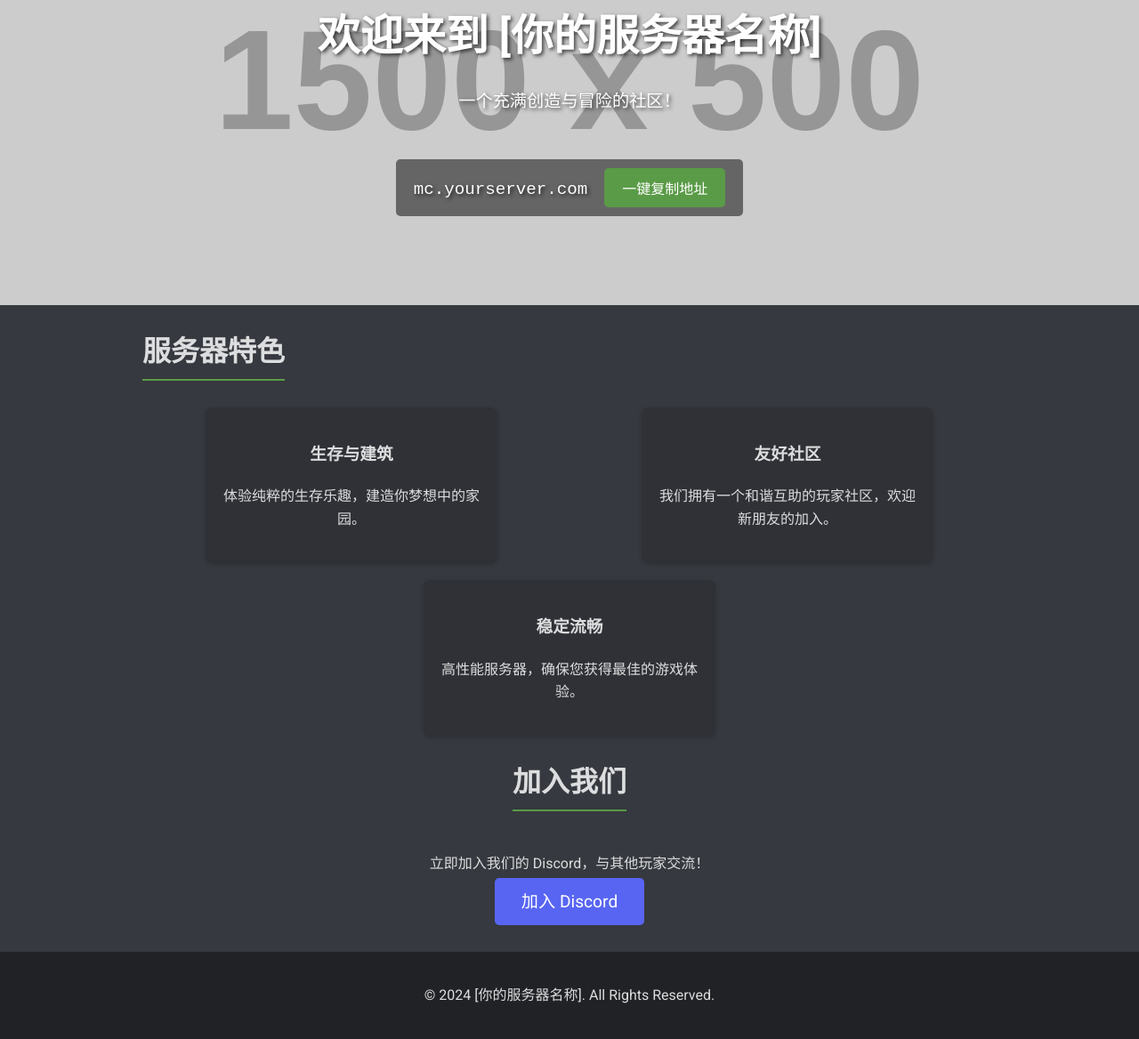
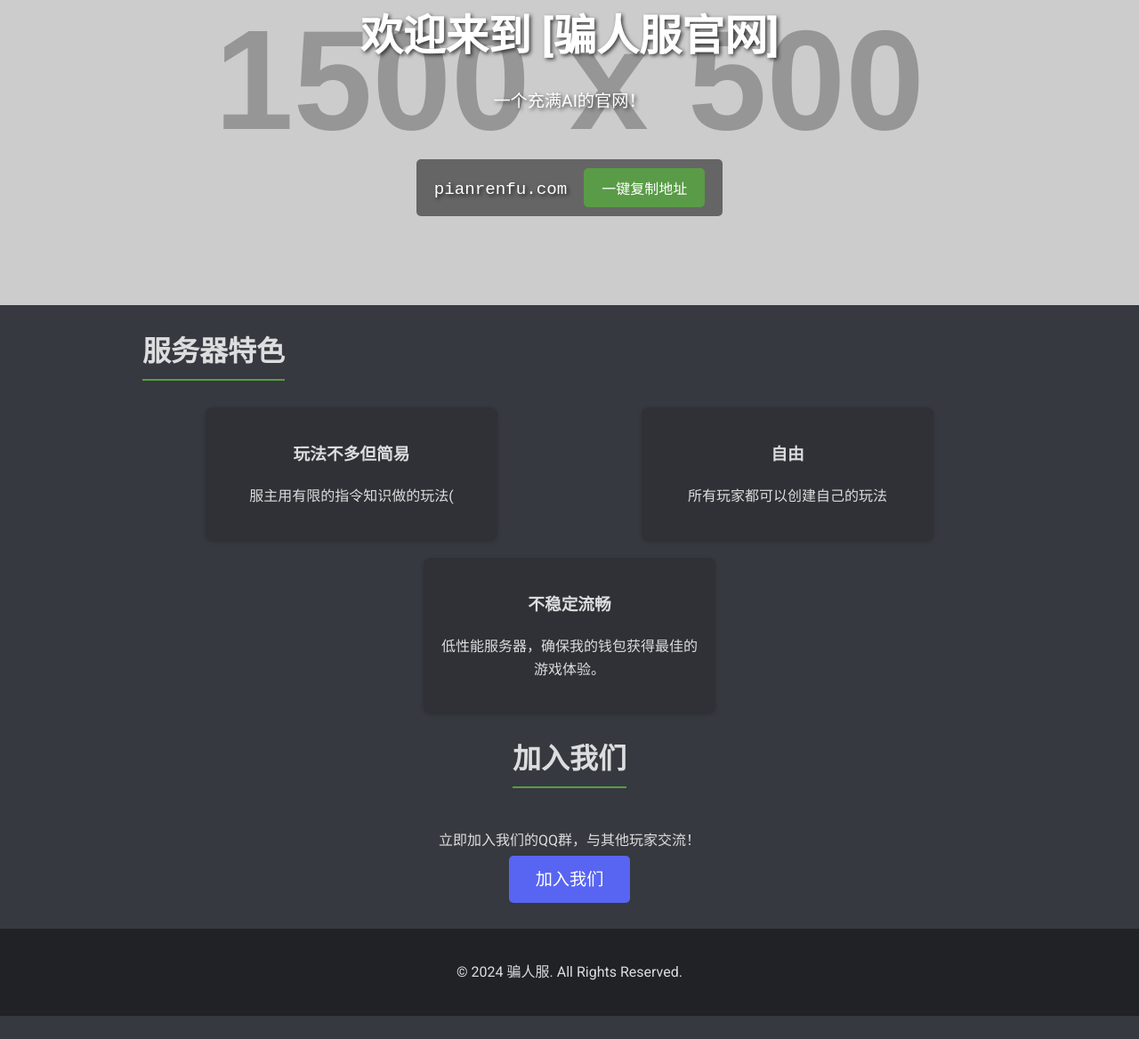
Before and after one commit to mmz10987/xin-pianrenfu, a plain HTML site: page index.html in a window 1280 px wide. Shown: the part 209-1377 px from the top of the page at 89% size. After the commit the page ends 1351 px from the top, so only its background shows below. Drawn offline with Linux system fonts and the light colour scheme; placeholder pictures from the web are drawn by us.

Commit message:
Update index.html

```diff
--- a/index.html
+++ b/index.html
@@ -3,7 +3,7 @@
 <head>
     <meta charset="UTF-8">
     <meta name="viewport" content="width=device-width, initial-scale=1.0">
-    <title>你的服务器名称 - 首页</title>
+    <title>骗人服官网 - 首页</title>
     <link rel="stylesheet" href="css/style.css">
     <link href="https://fonts.googleapis.com/css2?family=Roboto:wght@400;700&display=swap" rel="stylesheet">
 </head>
@@ -22,10 +22,10 @@
     <main>
         <section class="hero">
             <div class="container">
-                <h1>欢迎来到 [你的服务器名称]</h1>
-                <p>一个充满创造与冒险的社区！</p>
+                <h1>欢迎来到 [骗人服官网]</h1>
+                <p>一个充满AI的官网！</p>
                 <div class="ip-copy">
-                    <span id="server-ip">mc.yourserver.com</span>
+                    <span id="server-ip">pianrenfu.com</span>
                     <button onclick="copyIp()">一键复制地址</button>
                 </div>
             </div>
@@ -35,31 +35,31 @@
             <h2>服务器特色</h2>
             <div class="feature-cards">
                 <div class="card">
-                    <h3>生存与建筑</h3>
-                    <p>体验纯粹的生存乐趣，建造你梦想中的家园。</p>
+                    <h3>玩法不多但简易</h3>
+                    <p>服主用有限的指令知识做的玩法(</p>
                 </div>
                 <div class="card">
-                    <h3>友好社区</h3>
-                    <p>我们拥有一个和谐互助的玩家社区，欢迎新朋友的加入。</p>
+                    <h3>自由</h3>
+                    <p>所有玩家都可以创建自己的玩法</p>
                 </div>
                 <div class="card">
-                    <h3>稳定流畅</h3>
-                    <p>高性能服务器，确保您获得最佳的游戏体验。</p>
+                    <h3>不稳定流畅</h3>
+                    <p>低性能服务器，确保我的钱包获得最佳的游戏体验。</p>
                 </div>
             </div>
         </section>
 
         <section class="join-us container">
             <h2>加入我们</h2>
-            <p>立即加入我们的 Discord，与其他玩家交流！</p>
-            <a href="https://discord.gg/your-invite-code" target="_blank" class="discord-button">加入 Discord</a>
+            <p>立即加入我们的QQ群，与其他玩家交流！</p>
+            <a href="还没建群" target="_blank" class="discord-button">加入我们</a>
         </section>
 
     </main>
 
     <footer>
         <div class="container">
-            <p>&copy; 2024 [你的服务器名称]. All Rights Reserved.</p>
+            <p>&copy; 2024 骗人服. All Rights Reserved.</p>
         </div>
     </footer>
 
```
